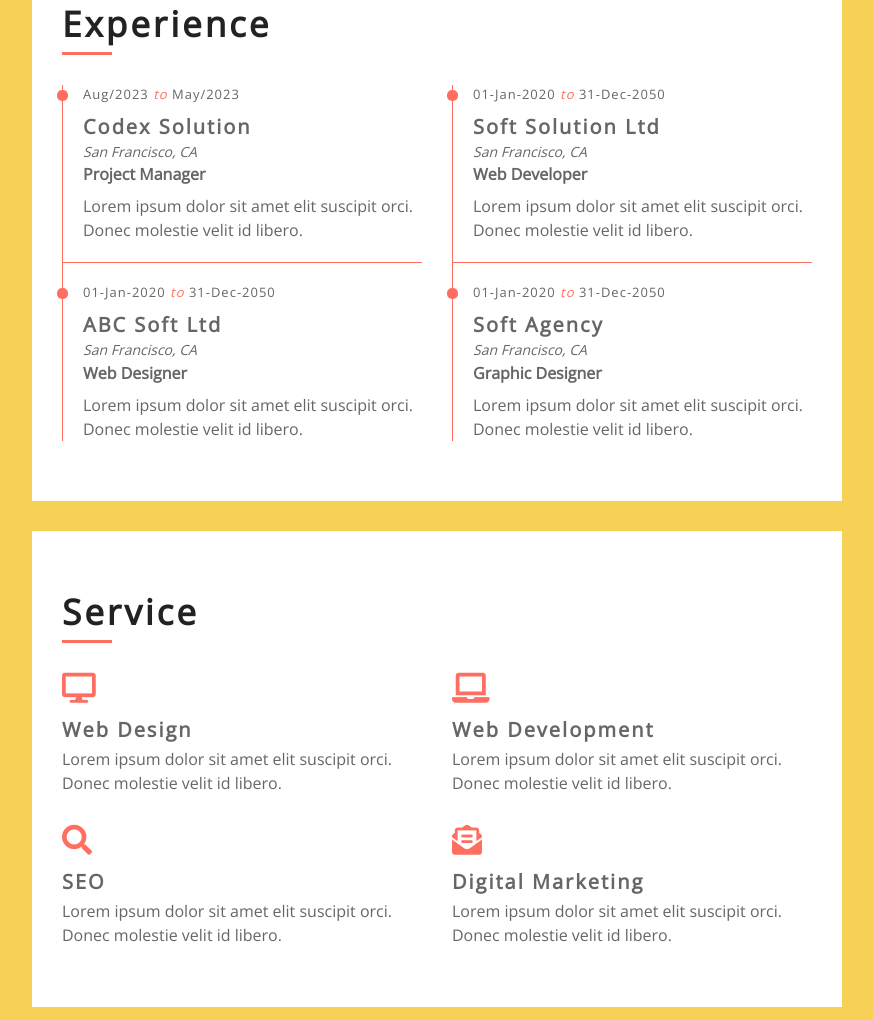
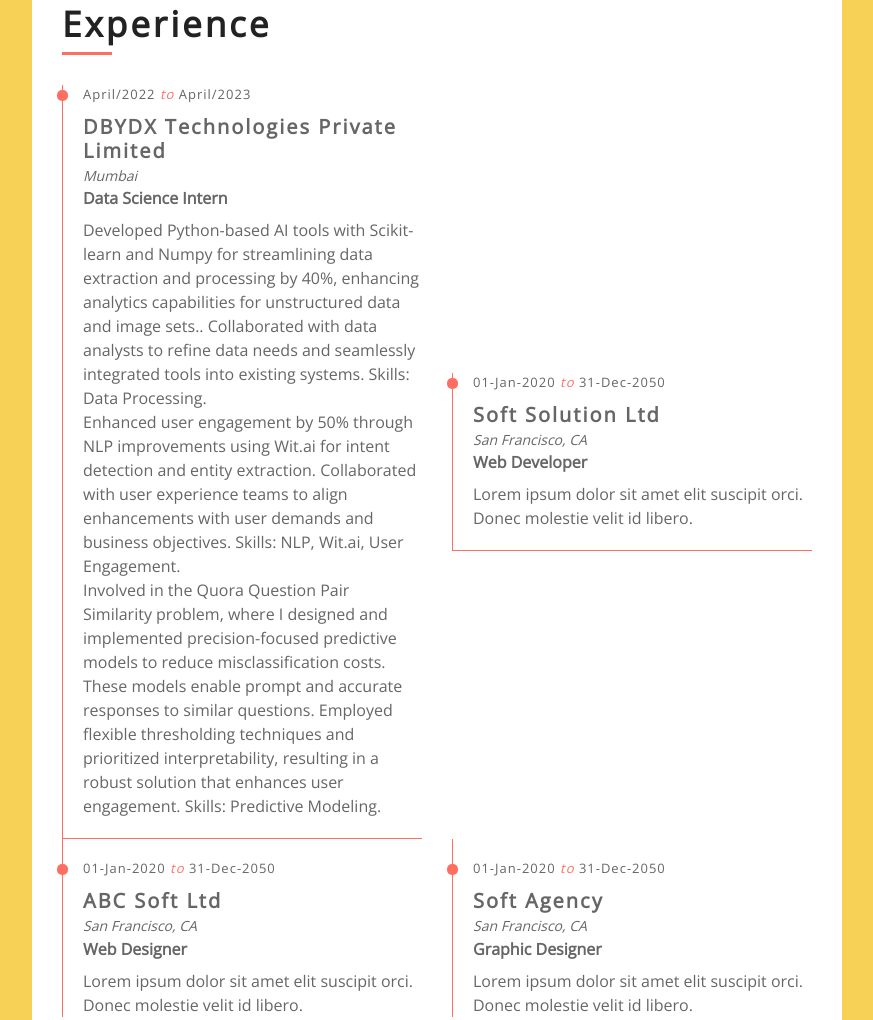
Before and after one commit to Reddy6812/vijayresume.github.io, a plain HTML site: page index.html in a window 1280 px wide. Shown: the part 1796-2816 px from the top of the page, without its empty margins (368-1241 px from the left). Drawn offline with nearby package versions, Linux system fonts and the light colour scheme.

Commit message:
Update index.html

```diff
--- a/index.html
+++ b/index.html
@@ -157,7 +157,7 @@
                             </div>
                             <div class="col-md-6">
                                 <div class="edu-col">
-                                    <span>01-Jan-2020 <i>to</i> 31-Dec-2050</span>
+                                    <span>18-July-2018 <i>to</i> 18-July-2022</span>
                                     <h3>Sri Chandrasekarendra Saraswathi Viswa Maha Vidyalaya</h3>
                                     <p>Bachelor Degree</p>
                                 </div>
@@ -176,11 +176,20 @@
                         <div class="row align-items-center">
                             <div class="col-md-6">
                                 <div class="exp-col">
-                                    <span>Aug/2023 <i>to</i> May/2023</span>
-                                    <h3>Codex Solution</h3>
-                                    <h4>San Francisco, CA</h4>
-                                    <h5>Project Manager</h5>
-                                    <p>Lorem ipsum dolor sit amet elit suscipit orci. Donec molestie velit id libero.</p>
+                                    <span>April/2022 <i>to</i> April/2023</span>
+                                    <h3>DBYDX Technologies Private Limited </h3>
+                                    <h4>Mumbai</h4>
+                                    <h5> Data Science Intern</h5>
+                                    <p>Developed Python-based AI tools with Scikit-learn and Numpy for streamlining data extraction and processing by 40%,
+enhancing analytics capabilities for unstructured data and image sets.. Collaborated with data analysts to refine data
+needs and seamlessly integrated tools into existing systems. Skills: Data Processing.</p>
+                                    <p>Enhanced user engagement by 50% through NLP improvements using Wit.ai for intent detection and entity extraction.
+Collaborated with user experience teams to align enhancements with user demands and business objectives. Skills: NLP,
+Wit.ai, User Engagement.</p>
+                                    <p>Involved in the Quora Question Pair Similarity problem, where I designed and implemented precision-focused predictive
+models to reduce misclassification costs. These models enable prompt and accurate responses to similar questions.
+Employed flexible thresholding techniques and prioritized interpretability, resulting in a robust solution that enhances
+user engagement. Skills: Predictive Modeling.</p>
                                 </div>
                             </div>
                             <div class="col-md-6">
```
